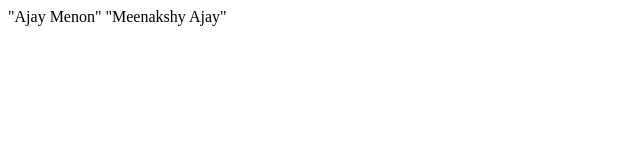
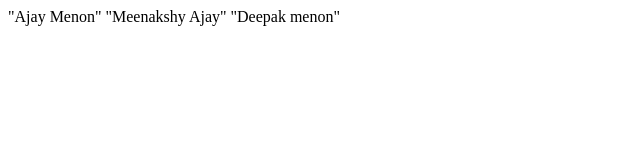
Before and after one commit to ajaymenon18/Guvi-learning, a plain HTML site: page index.html in a window 1280 px wide. Shown: the whole page, without its empty margins (0-640 px from the left). Drawn offline with Linux system fonts and the light colour scheme.

Commit message:
new content added

```diff
--- a/index.html
+++ b/index.html
@@ -2,5 +2,6 @@
     <l1>
         "Ajay Menon"
         "Meenakshy Ajay"
+        "Deepak menon"
     </l1>
 </html>
```
